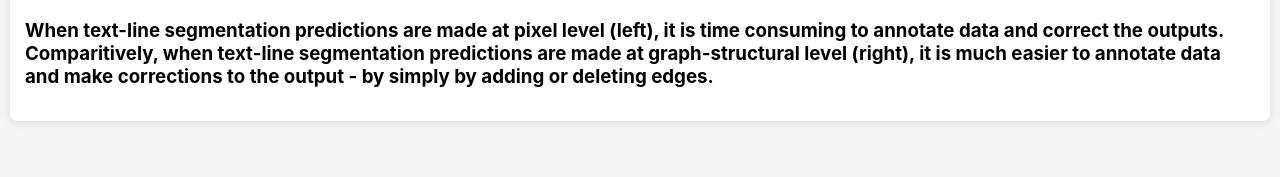
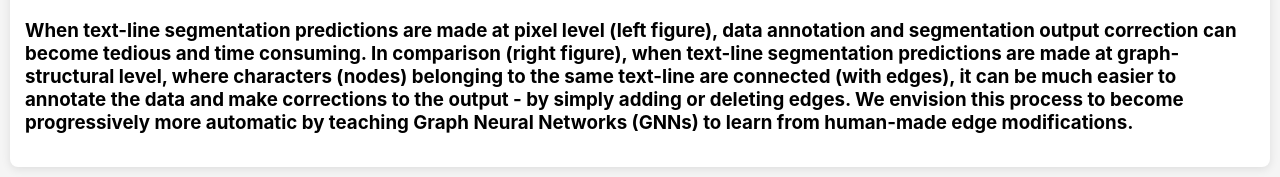
Before and after one commit to kartikchincholikar/evaluation-line-segmentation, a plain HTML site: page index.html in a window 1280 px wide. Shown: the part 668-845 px from the top of the page. Before the commit the page ends 800 px from the top, so only its background shows below. Drawn offline with Linux system fonts and the light colour scheme.

Commit message:
new text

```diff
--- a/index.html
+++ b/index.html
@@ -224,7 +224,7 @@
                 </div>
             </div>
         </div>
-        <h3>When text-line segmentation predictions are made at pixel level (left), it is time consuming to annotate data and correct the outputs. Comparitively, when text-line segmentation predictions are made at graph-structural level (right), it is much easier to annotate data and make corrections to the output - by simply by adding or deleting edges.</h3>
+        <h3>When text-line segmentation predictions are made at pixel level (left figure), data annotation and segmentation output correction can become tedious and time consuming. In comparison (right figure), when text-line segmentation predictions are made at graph-structural level, where characters (nodes) belonging to the same text-line are connected (with edges), it can be much easier to annotate the data and make corrections to the output - by simply adding or deleting edges. We envision this process to become progressively more automatic by teaching  Graph Neural Networks (GNNs) to learn from human-made edge modifications.</h3>
     </div>
 
     <script>
```
